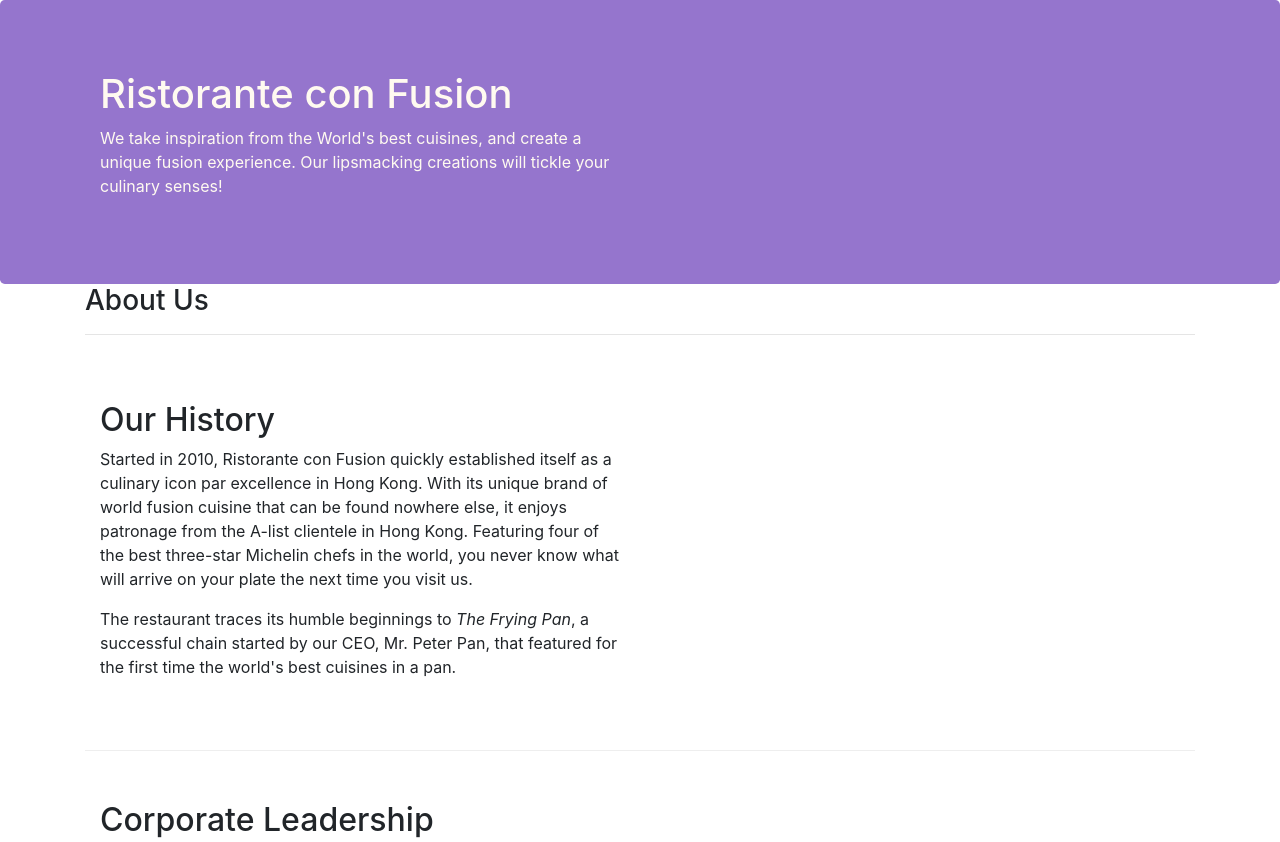
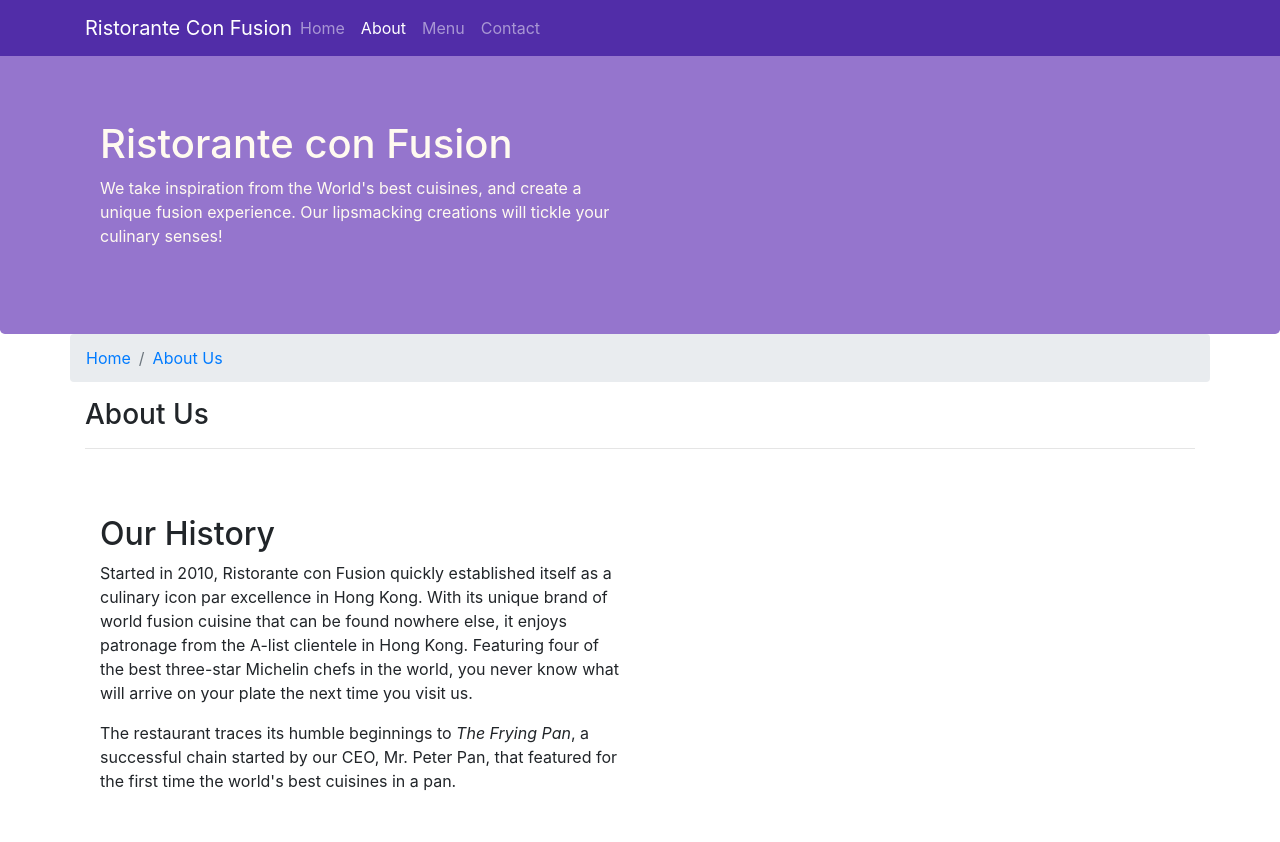
Before and after one commit to Otaiki1/bootstrap, a website: page aboutus.html in a window 1280 px wide. Shown: the top 842 px of the page. Drawn offline with nearby package versions, Linux system fonts and the light colour scheme.

Commit message:
navbar and breadcrumbs

```diff
--- a/aboutus.html
+++ b/aboutus.html
@@ -17,7 +17,23 @@
 </head>
 
 <body>
+    <nav class="navbar navbar-dark navbar-expand-sm fixed-top">
+        <div class="container">
+            <button class="navbar-toggler" type="button" data-toggle="collapse" data-target="#Navbar">
+                <span class="navbar-toggler-icon"></span>
+            </button>
+            <a class="navbar-brand mr-auto" href="#">Ristorante Con Fusion</a>
+        <div class="collapse navbar-collapse" id="Navbar">
+            <ul class="navbar-nav mr-auto">
+                <li class="nav-item"><a class="nav-link" href="./index.html">Home</a></li>
+                <li class="nav-item active"><a class="nav-link" href="./aboutus.html">About</a></li>
+                <li class="nav-item"><a class="nav-link" href="#">Menu</a></li>
+                <li class="nav-item"><a class="nav-link" href="#">Contact</a></li>
 
+            </ul>
+        </div>
+        </div>
+    </nav>
     <header class="jumbotron">
         <div class="container">
             <div class="row row-header">
@@ -32,8 +48,13 @@
     </header>
 
     <div class="container">
-        <div>
-            <div>
+        <div class="row">
+            <ol class="col-12 breadcrumb">
+                <li class="breadcrumb-item"><a href="./index.html">Home</a></li>
+                <li class="breadcrumb-item active"><a href="./aboutus.html">About Us</a></li>
+
+            </ol>
+            <div class="col-12">
                <h3>About Us</h3>
                <hr>
             </div>
@@ -72,8 +93,8 @@
                 <div class="col-4 offset-1 col-sm-2">
                     <h5>Links</h5>
                     <ul class="list-unstyled d-none d-sm-block d-md-block">
-                        <li><a href="#">Home</a></li>
-                        <li><a href="#">About</a></li>
+                        <li><a href="./index.html">Home</a></li>
+                        <li><a href="./aboutus.html">About</a></li>
                         <li><a href="#">Menu</a></li>
                         <li><a href="#">Contact</a></li>
                     </ul>
--- a/css/styles.css
+++ b/css/styles.css
@@ -27,3 +27,11 @@
     margin: 0px ;
     color: #0f0f0f;
 }
+
+body {
+    padding: 50px 0px 0px 0px;
+    z-index: 0;
+}
+.navbar-dark {
+    background-color: #512DA8;
+}
```
Also changed, not shown: index.html (+17 -1 lines).
